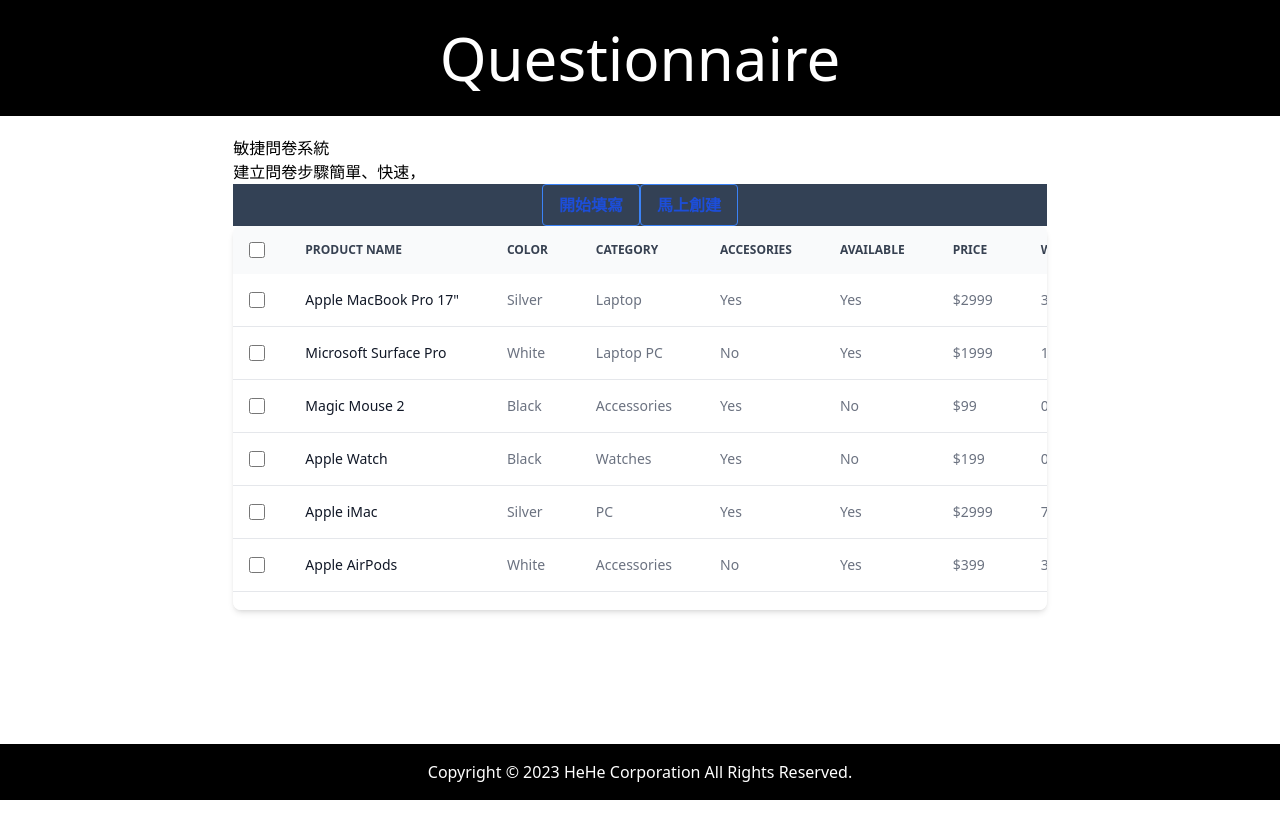
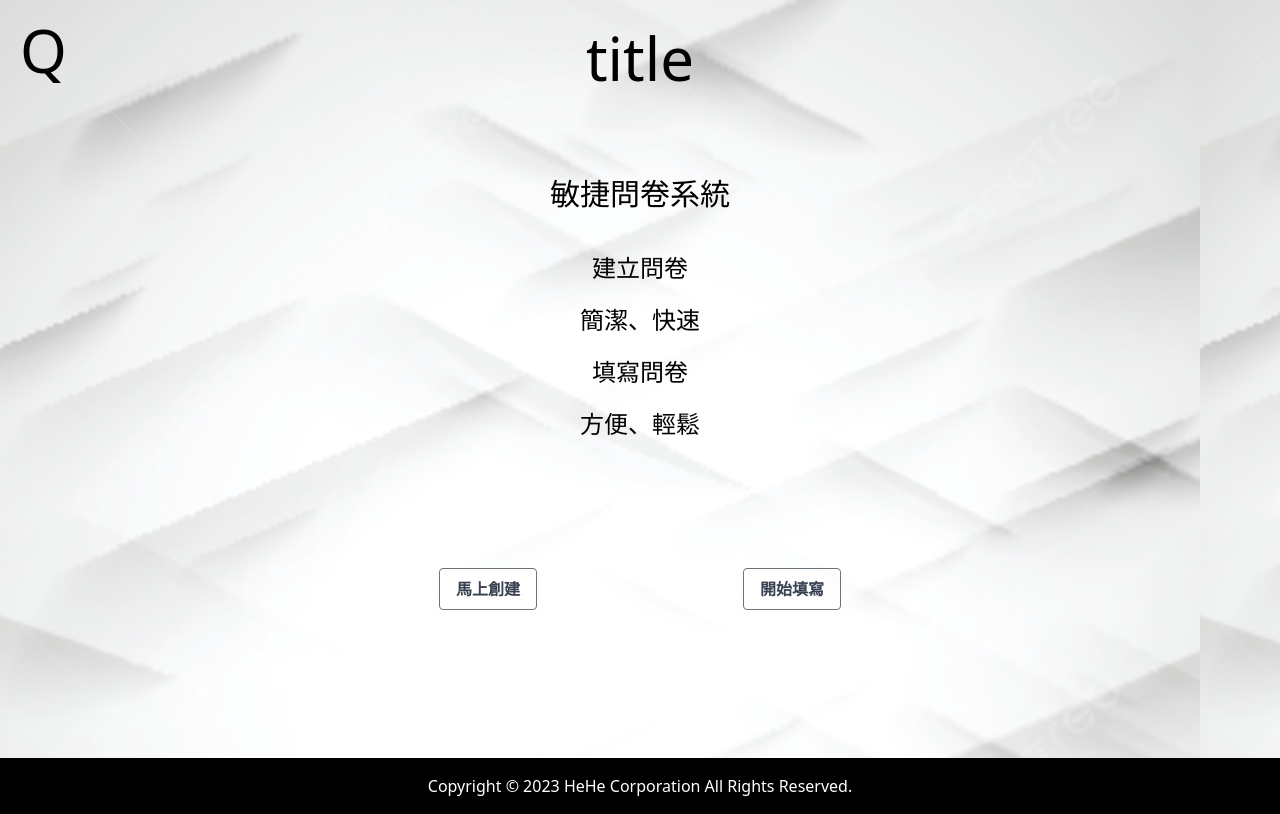
Before and after one commit to BoJyunHuang/Questionnaire, a Vue app: page / in a window 1280 px wide. Built offline with nearby package versions, Linux system fonts and the light colour scheme.

Commit message:
fix home

```diff
--- a/src/App.vue
+++ b/src/App.vue
@@ -11,7 +11,7 @@
 </script>
 
 <template>
-  <div class="flex flex-col min-h-screen items-center">
+  <div class="flex flex-col min-h-screen items-center bg">
     <HeaderView />
     <div class="flex-grow p-5 w-2/3 ">
       <RouterView />
@@ -20,4 +20,8 @@
   </div>
 </template>
 
-<style scoped></style>
+<style>
+.bg {
+  background-image: url(./assets/pic/bg.jpg);
+}
+</style>
--- a/src/components/Header.vue
+++ b/src/components/Header.vue
@@ -1,6 +1,9 @@
 <template>
-    <div class="bg-black w-screen">
-        <h1 class="text-white text-center text-6xl p-7">Questionnaire</h1>
+    <div class="w-screen">
+        <div class="absolute top-5 left-5 text-6xl">
+            <RouterLink to="/">Q</RouterLink>
+        </div>
+        <h1 class="text-black text-center text-6xl p-7">title</h1>
     </div>
 </template>
 
--- a/src/views/HomeView.vue
+++ b/src/views/HomeView.vue
@@ -1,32 +1,24 @@
 <template>
-    <h3>敏捷問卷系統</h3>
-    <p>建立問卷步驟簡單、快速，</p>
-    <div class="flex justify-center items-center bg-slate-700">
-        <button
-            class="bg-transparent hover:bg-blue-500 text-blue-700 font-semibold hover:text-white py-2 px-4 border border-blue-500 hover:border-transparent rounded">
-            開始填寫
-        </button>
-        <button
-            class="bg-transparent hover:bg-blue-500 text-blue-700 font-semibold hover:text-white py-2 px-4 border border-blue-500 hover:border-transparent rounded">
-            馬上創建
-        </button>
-    </div>
-    <div class="test">
-        <Test />
+    <div class="">
+        <h3 class="text-center m-5 p-5 text-3xl">敏捷問卷系統</h3>
+        <p class="text-center m-5 text-2xl">建立問卷</p>
+        <p class="text-center m-5 text-2xl">簡潔、快速</p>
+        <p class="text-center m-5 text-2xl">填寫問卷</p>
+        <p class="text-center m-5 text-2xl">方便、輕鬆</p>
+        <div class="flex justify-evenly my-32">
+            <button
+                class="bg-transparent hover:bg-gray-500 text-gray-700 font-semibold hover:text-white py-2 px-4 border border-gray-500 hover:border-transparent rounded">
+                馬上創建
+            </button>
+            <button
+                class="bg-transparent hover:bg-gray-500 text-gray-700 font-semibold hover:text-white py-2 px-4 border border-gray-500 hover:border-transparent rounded">
+                開始填寫
+            </button>
+        </div>
     </div>
 </template>
 
 <script>
-import Test from "../components/Questions.vue"
 export default {
-    components: {
-        Test
-    }
 };
 </script>
-
-<style>
-.test {
-    height: 350px;
-}
-</style>
--- a/tailwind.config.js
+++ b/tailwind.config.js
@@ -4,5 +4,6 @@
   theme: {
     extend: {},
   },
+  publicPath: '/',
   plugins: [],
 }
```
Also changed, not shown: src/assets/pic/bg.jpg (added).
